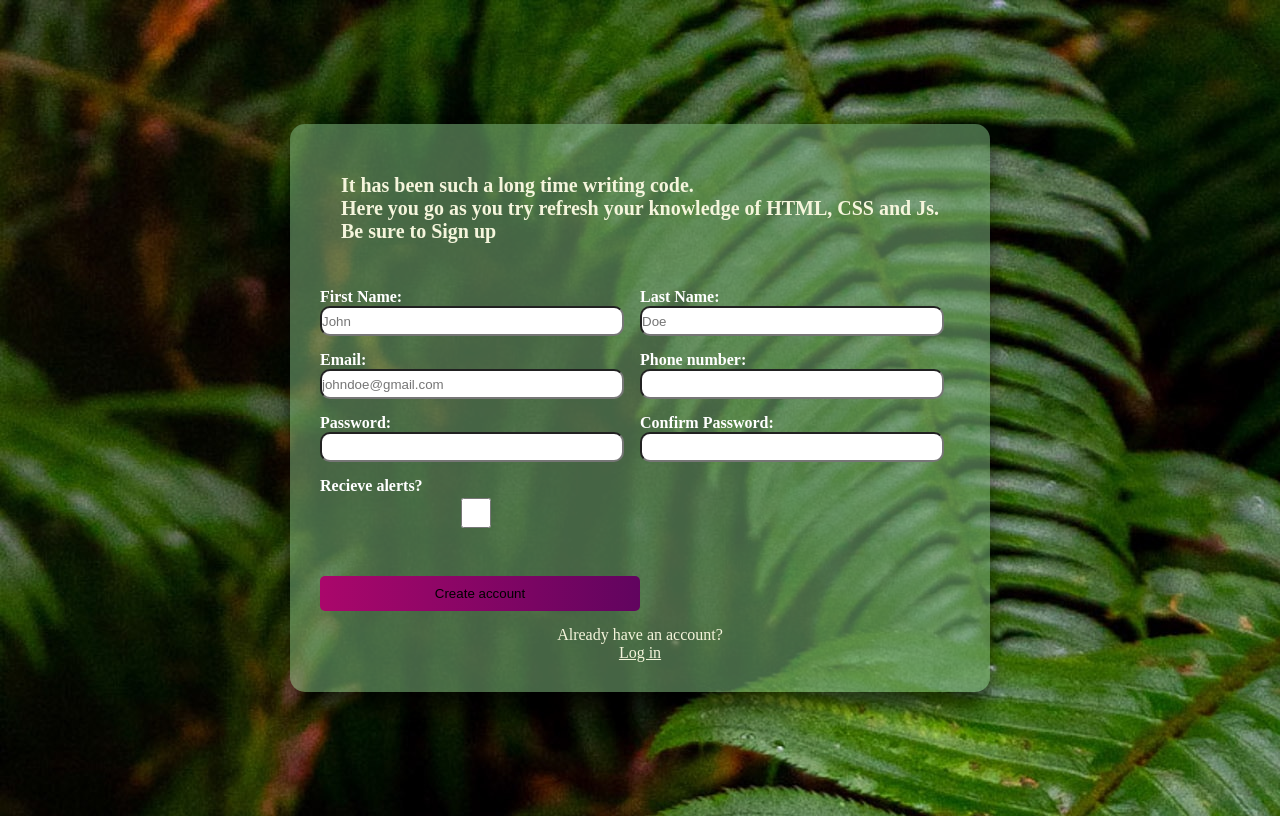
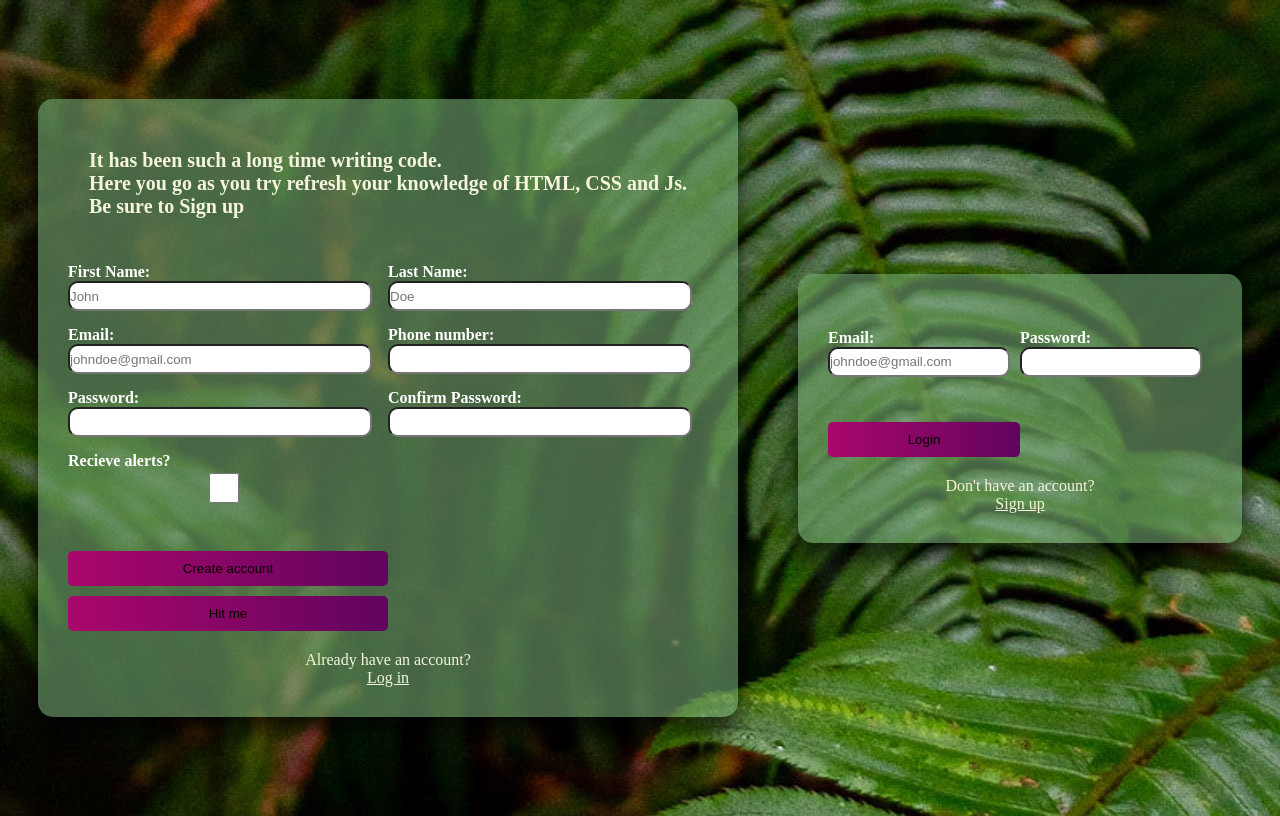
Before and after one commit to OlgaNadongo/signinform, a plain HTML site: page index.html in a window 1280 px wide. Drawn offline with Linux system fonts and the light colour scheme.

Commit message:
adding onclick event  listener on create account button

```diff
--- a/form.js
+++ b/form.js
@@ -0,0 +1,18 @@
+function clickbutton(){
+    document.getElementById("btn").style.color='green';
+}
+
+function myfunction(){
+    var text1="Hello"
+    var text2="Citizens"
+    var text3= text1+" "+text2
+
+    document.getElementById("demo").innerHTML=text3
+}
+
+function loggedinside(){
+    var greeting1="Welcome back,"
+    var greetingname="Olga"
+
+    document.getElementById("loggedin").innerHTML=greeting1+" "+greetingname
+}
--- a/index.html
+++ b/index.html
@@ -8,11 +8,13 @@
     <title>Sign Up form</title>
 </head>
 <body>
+
+<!-- Signup Form -->
     <div class="container">
     <!-- <img src="./pics/halie-west-25xggax4bSA-unsplash.jpg" alt="leaf"> -->
     <!-- <div class="main_container"> -->
         <p>It has been such a long time writing code.<br>Here you go as you try refresh your knowledge of HTML, CSS and Js.<br>Be sure to <b>Sign up</b></p>
-        <form>
+        <form id="signupform">
             <div class="content">
                 <div class="input-item">
                     <label>First Name:</label>
@@ -52,15 +54,58 @@
             </div>
 
             <div class="button-container">
-                <Button>Create account</Button>
+                <Button id="btn" onclick="clickbutton">Create account</Button>
                 <!-- <input type="submit"> -->
+                <button id="textwk" onclick="myfunction()">Hit me</button>
+                <p id="demo"></p>
             </div>
+
+
 
         </form>
 
 
-        Already have an account?<a href="#">Log in</a>
+        Already have an account?<a href="#loginform">Log in</a>
 
 </div>
+
+<!-- Login form -->
+
+<div class="container">
+
+
+        <form id="loginform">
+            <div class="content">
+
+
+                <div class="input-item">
+                    <label>Email:</label>
+                    <input type="email" id="email" name="email"placeholder="johndoe@gmail.com">
+                </div>
+
+
+                <div class="input-item">
+                    <label>Password:</label>
+                    <input type="password" id="password" name="password">
+                </div>
+
+
+                    <!-- <button type="submit">Create Account</button> -->
+            </div>
+
+            <div class="button-container">
+                <Button id="btn" onclick="loggedinside()">Login</Button>
+
+                <p id="loggedin"></p>
+            </div>
+
+
+
+        </form>
+
+
+        Don't have an account?<a href="#signupform">Sign up</a>
+</div>
+<script src="form.js"></script>
 </body>
 </html>
--- a/style.css
+++ b/style.css
@@ -53,17 +53,12 @@ p{
 .input-item input{
 height: 30px;
 width:95%;
+color: black;
 border-radius: 10px;
 border-radius: 1px solid #ccc;
 outline: none;
 }
 
-/* button{
-    color:rgb(12, 12, 28);
-    padding:5px;
-    border-radius:8px ;
-   margin-bottom: 35px;
-} */
 
 .button-container{
     margin: 15px 0;
@@ -82,3 +77,7 @@ outline: none;
     cursor: pointer;
     transition: 0.3s;
 }
+
+.demo{
+ color: red;
+}
```
